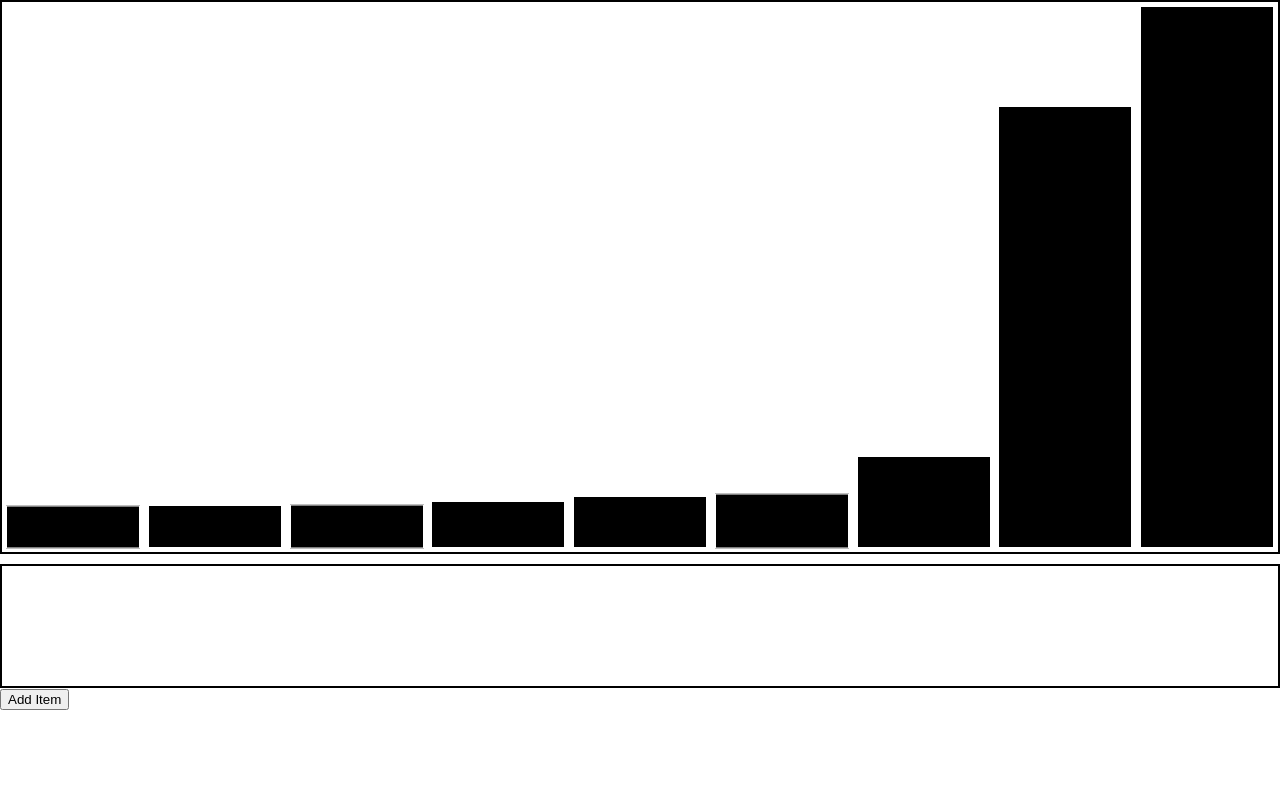
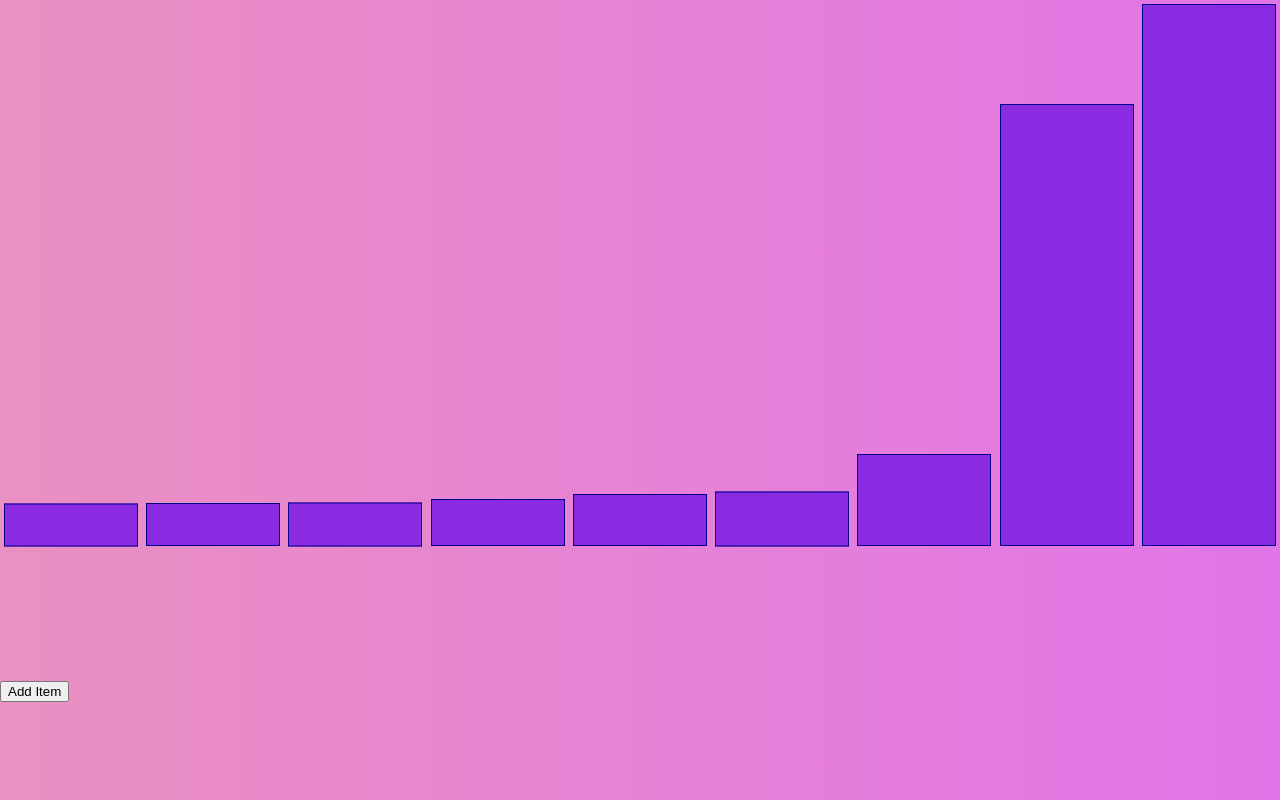
Before and after one commit to licebeam/d3-experiment, a React (Create React App) app: page / in a window 1280 px wide. Built offline with nearby package versions, Linux system fonts and the light colour scheme.

Commit message:
adjusted css

```diff
--- a/src/App.js
+++ b/src/App.js
@@ -5,16 +5,24 @@ import * as d3 from 'd3'; //import all of d3
 const Container = styled.div`
   background-color: white;
   height: 100vh;
+  background: linear-gradient(270deg, #dc64ff, #ffd364);
+  background-size: 400% 400%;
+  animation: AnimationName 30s ease infinite;
+  @keyframes AnimationName {
+      0%{background-position:0% 50%}
+      50%{background-position:100% 50%}
+      100%{background-position:0% 50%}
+  }
   .App{
     display: flex;
     color: white;
     font-size: .8rem;
     transform: scaleY(-1);
-    border: 2px solid black;
+    /* border: 2px solid white; */
     style-bar{
-      background-color: black;
+      background-color: blueviolet;
       flex: 1;
-      border: 1px solid white;
+      border: 1px solid darkblue;
       margin: 4px;
       transform: scaleY(-1);
       justify-content: middle;
@@ -24,7 +32,7 @@ const Container = styled.div`
     }
   }
    .data{
-      border: 2px solid black;
+      color: white;
       padding: 10px;
       margin-top: 10px;
       text-align: center;
@@ -57,11 +65,11 @@ class App extends Component {
       .enter().append('style-bar')
       .style('height', (data) => { return bar(data) + 'px'; }) //the length of the bar chart.
       .on("mouseover", function () {
-        d3.select(this).style('background-color', 'red')
+        d3.select(this).style('background-color', 'orange')
           .text((data) => { return data; });
       })
       .on("mouseout", function () {
-        d3.select(this).style('background-color', 'black')
+        d3.select(this).style('background-color', 'blueviolet')
           .text(() => { return ''; });
       })
       .on("click", function (data) {
```
